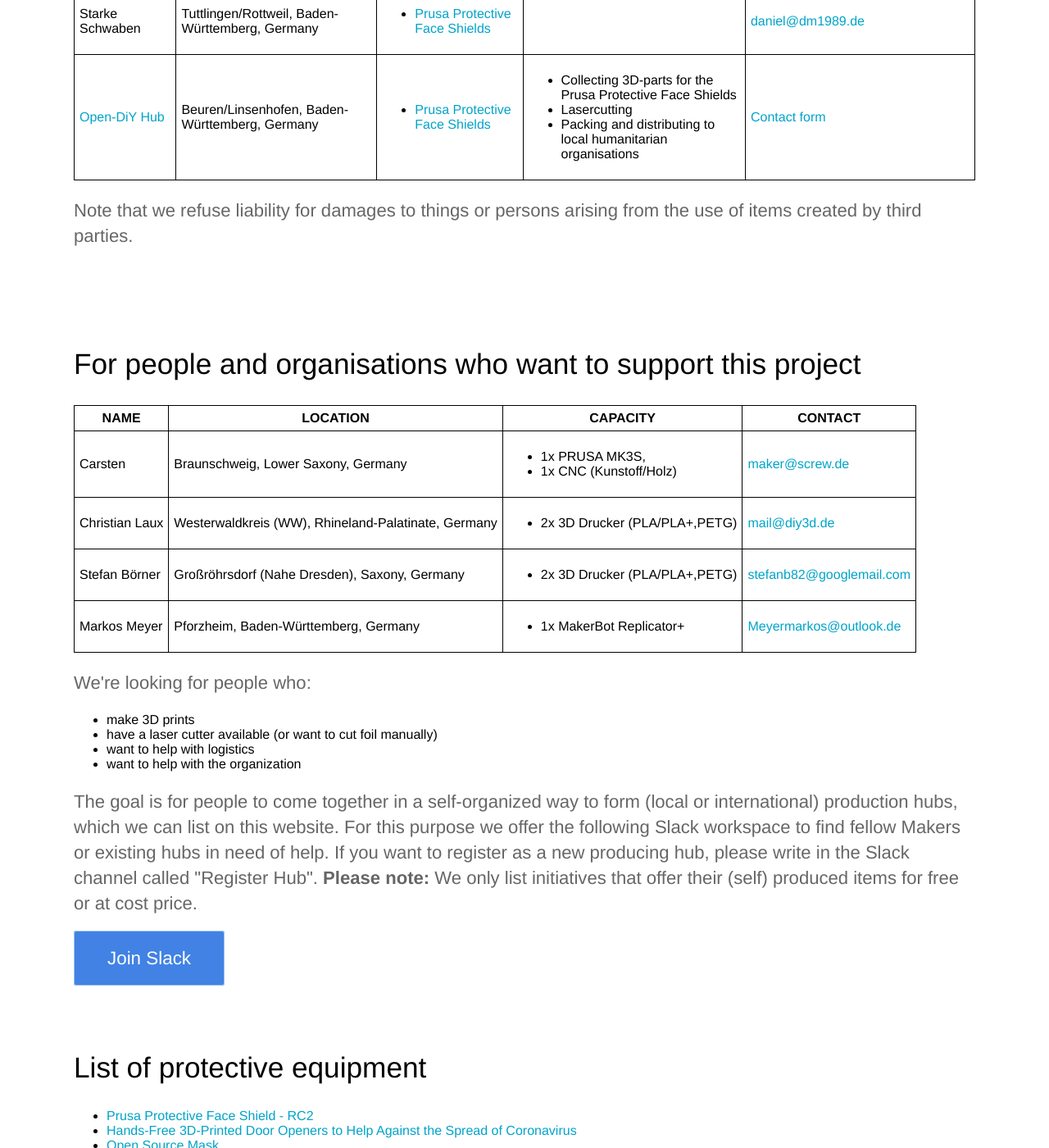
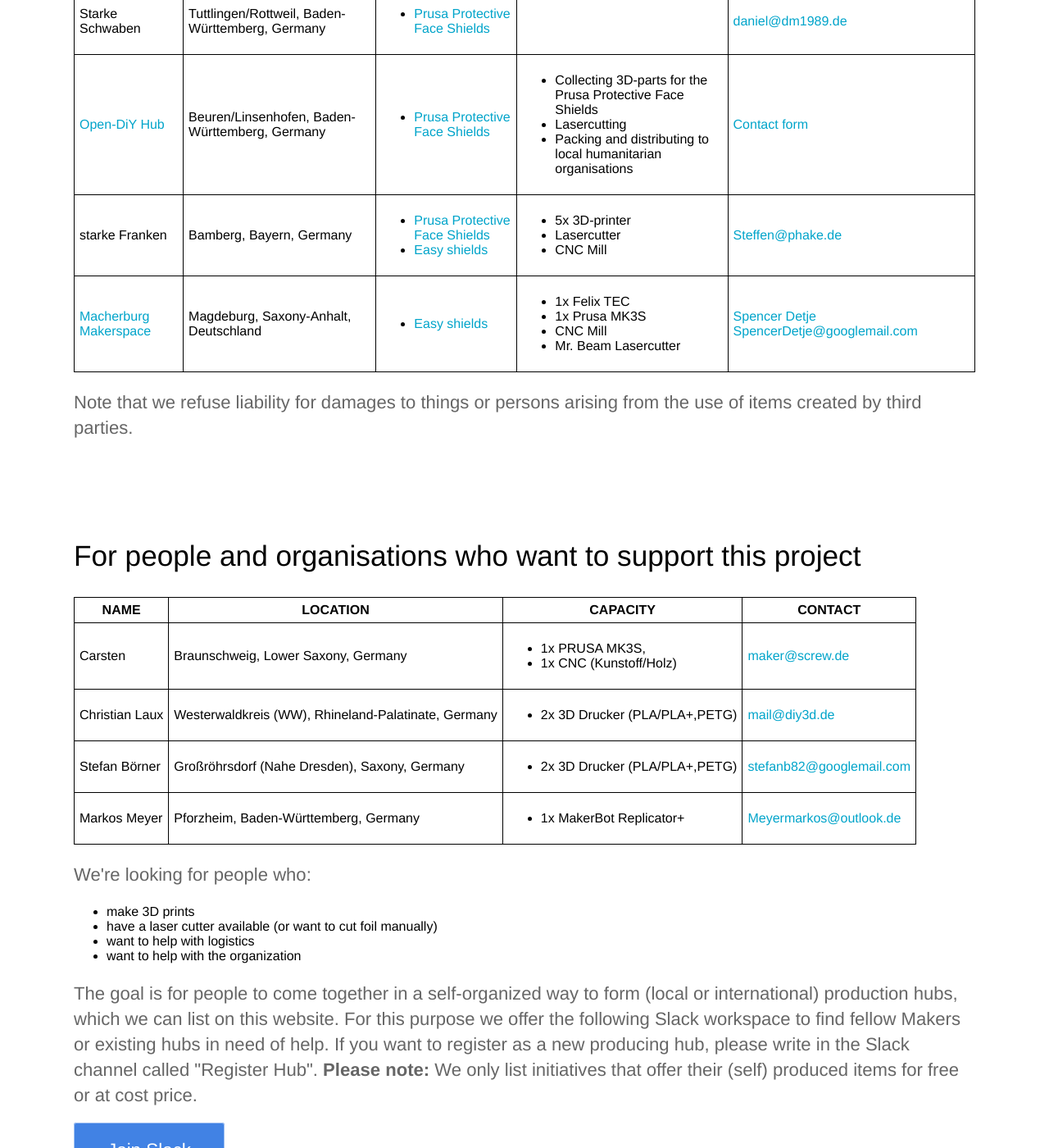
Before and after one commit to CloudCannon/hydra-jekyll-template, a Jekyll site: the page built from en/index.html, in a window 1280 px wide and 1400 px high, scrolled down 1265 px. Shown: the whole window at 82% size. Built offline with Jekyll 4.4.1, drawn with Linux system fonts in a browser that asks for light colours.

Commit message:
ADD entry

```diff
--- a/_data/equipments.yml
+++ b/_data/equipments.yml
@@ -4,4 +4,6 @@
   link: https://www.materialise.com/en/hands-free-door-opener
 - name: Open Source Mask
   link: https://www.opensourcemask.com/en/
+- name: Easy shields
+  link: https://www.thingiverse.com/thing:4233193
 # Copy the block above and repeat =)
--- a/_data/hubs.yml
+++ b/_data/hubs.yml
@@ -37,6 +37,36 @@ en:
       - Packing and distributing to local humanitarian organisations
     we_offer:
       - '<a href="https://www.prusaprinters.org/prints/25857-protective-face-shield-rc2" target="_blank">Prusa Protective Face Shields</a>'
+  - name: starke Franken
+    # Link is optional
+    link:
+    country: Germany
+    # State / region is optional
+    state: Bayern
+    city: Bamberg
+    contact: '<a href="mailto:Steffen@phake.de">Steffen@phake.de</a>'
+    capacity:
+      - 5x 3D-printer
+      - Lasercutter
+      - CNC Mill
+    we_offer:
+      - '<a href="https://www.prusaprinters.org/prints/25857-protective-face-shield-rc2" target="_blank">Prusa Protective Face Shields</a>'
+      - '<a href="https://www.thingiverse.com/thing:4233193" target="_blank">Easy shields</a>'
+  - name: Macherburg Makerspace
+    # Link is optional
+    link: https://macherburg.de/
+    country: Deutschland
+    # State / region is optional
+    state: Saxony-Anhalt
+    city: Magdeburg
+    contact: '<a href="mailto:SpencerDetje@googlemail.com">Spencer Detje SpencerDetje@googlemail.com</a>'
+    capacity:
+      - 1x Felix TEC
+      - 1x Prusa MK3S
+      - CNC Mill
+      - Mr. Beam Lasercutter
+    we_offer:
+      - '<a href="https://www.thingiverse.com/thing:4233193" target="_blank">Easy shields</a>'
 # Copy the block above and repeat =)
 de:
   - name: Hammertime Kassel
@@ -77,4 +107,34 @@ de:
       - Verpacken und Verteilen an lokale Kreisverbände von Hilfsorganisationen
     we_offer:
       - '<a href="https://www.prusaprinters.org/prints/25857-protective-face-shield-rc2" target="_blank">Prusa Protective Face Shields</a>'
+  - name: starke Franken
+    # Link is optional
+    link:
+    country: Deutschland
+    # State / region is optional
+    state: Bayern
+    city: Bamberg
+    contact: '<a href="mailto:Steffen@phake.de">Steffen@phake.de</a>'
+    capacity:
+      - 5x 3D Drucker
+      - Lasercutter
+      - CNC Fräse
+    we_offer:
+      - '<a href="https://www.prusaprinters.org/prints/25857-protective-face-shield-rc2" target="_blank">Prusa Protective Face Shields</a>'
+      - '<a href="https://www.thingiverse.com/thing:4233193" target="_blank">Easy shields</a>'
+  - name: Macherburg Makerspace
+    # Link is optional
+    link: https://macherburg.de/
+    country: Deutschland
+    # State / region is optional
+    state: Sachsen-Anhalt
+    city: Magdeburg
+    contact: '<a href="mailto:SpencerDetje@googlemail.com">Spencer Detje SpencerDetje@googlemail.com</a>'
+    capacity:
+      - 1x Felix TEC
+      - 1x Prusa MK3S
+      - CNC Fräse
+      - Mr. Beam Lasercutter
+    we_offer:
+      - '<a href="https://www.thingiverse.com/thing:4233193" target="_blank">Easy shields</a>'
   # Copy the block above and repeat =)
```
